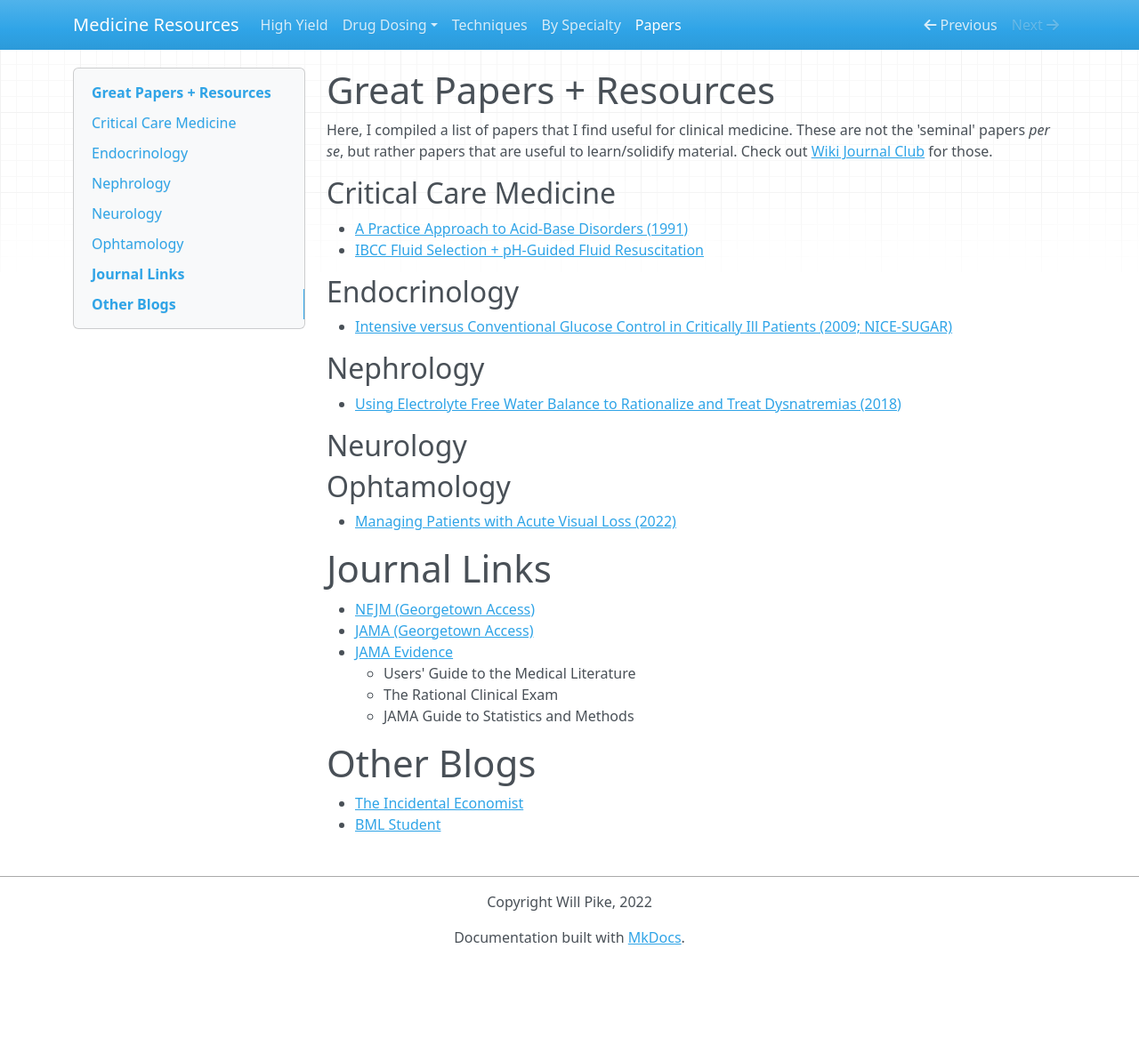
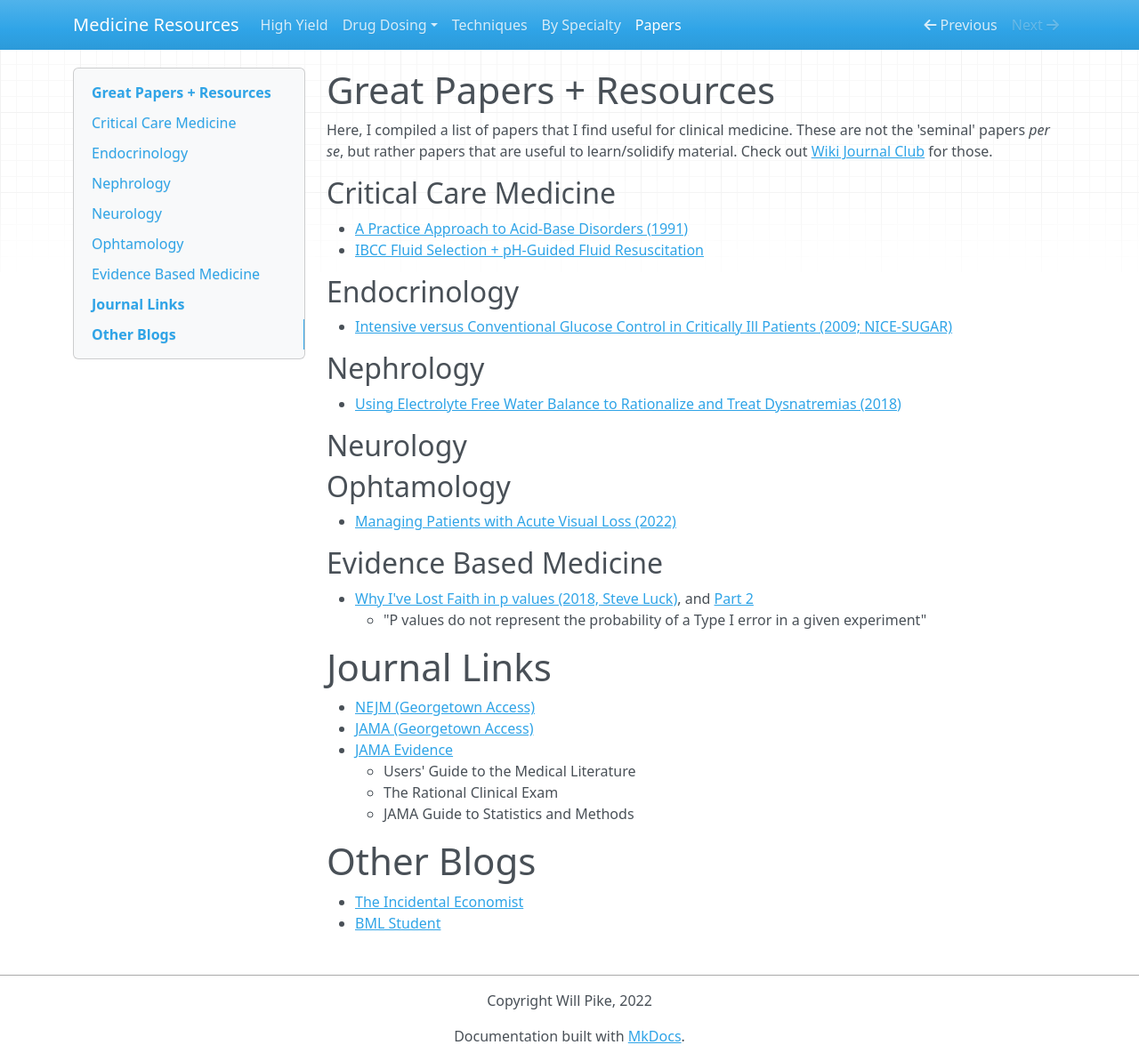
Before and after one commit to pike00/Emergency-Medicine-Resources, an MkDocs documentation site: the page built from docs/great-papers.md, in a window 1280 px wide and 1193 px high. Shown: the whole window at 89% size. Built offline with MkDocs 1.6.1, drawn with Linux system fonts in a browser that asks for light colours; nearby versions of some CDN libraries.

Commit message:
Added paper about p values
Why I've lost faith in p values by steve luck

```diff
--- a/docs/great-papers.md
+++ b/docs/great-papers.md
@@ -21,6 +21,12 @@ Here, I compiled a list of papers that I find useful for clinical medicine. Thes
 
 - [Managing Patients with Acute Visual Loss (2022)](/pdfs/papers/Managing Patients with Acute Visual Loss.pdf)
 
+
+## Evidence Based Medicine
+
+- [Why I've Lost Faith in p values (2018, Steve Luck)](https://lucklab.ucdavis.edu/blog/2018/4/19/why-i-lost-faith-in-p-values), and [Part 2](https://lucklab.ucdavis.edu/blog/2018/4/28/why-ive-lost-faith-in-p-values-part-2)
+	- "P values do not represent the probability of a Type I error in a given experiment"
+
 # Journal Links
 
 - [NEJM (Georgetown Access)](https://www-nejm-org.proxy.library.georgetown.edu/)
```
